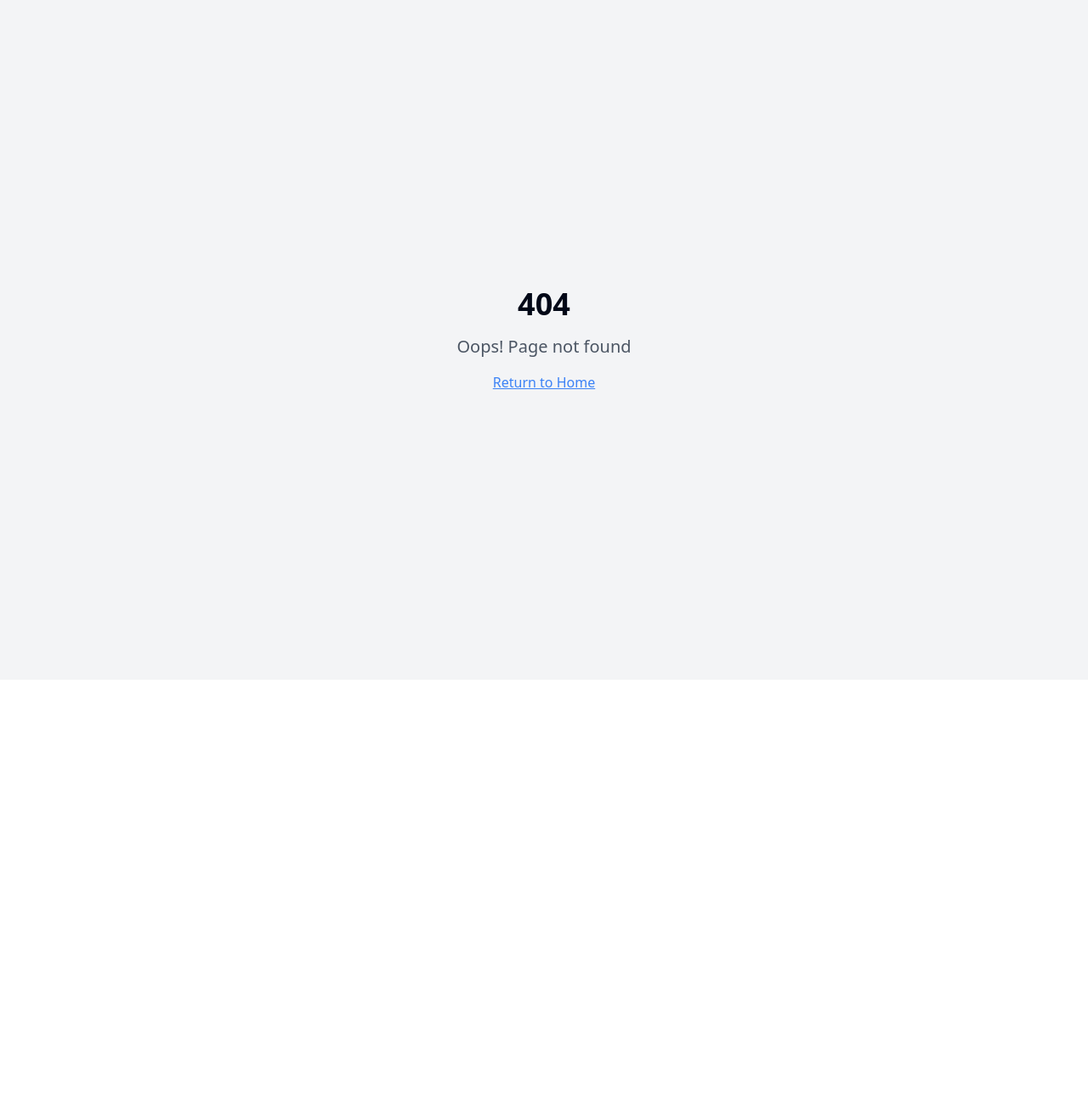
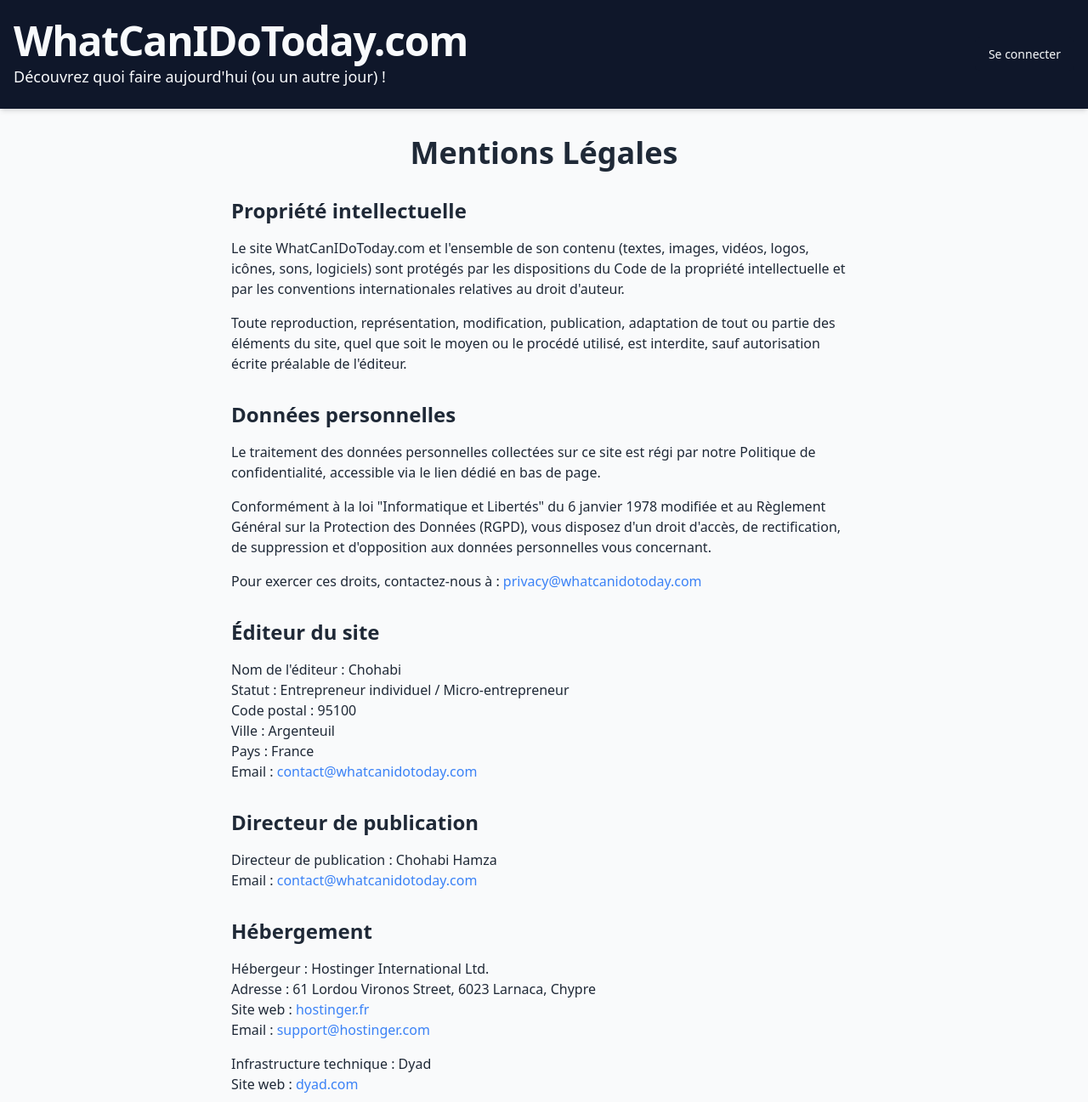
Before and after one commit to HC95100/WhatCanIDoToday, a React (Vite) app: page /mentions-legales in a window 1280 px wide. Before the commit this address had no page. Shown: the top 1297 px of the page at 85% size. Before the commit the page ends 800 px from the top, so only its background shows below. Built offline with nearby package versions, Linux system fonts and the light colour scheme.

Commit message:
[dyad] Suppression de la section support et ajout d'une page mentions légales - wrote 3 file(s)

```diff
--- a/src/App.tsx
+++ b/src/App.tsx
@@ -8,6 +8,7 @@ import NotFound from "./pages/NotFound";
 import Login from "./pages/Login";
 import Dashboard from "./pages/Dashboard";
 import Favorites from "./pages/Favorites";
+import MentionsLegales from "./pages/MentionsLegales"; // Import the new MentionsLegales page
 import { SessionContextProvider } from "./integrations/supabase/auth";
 
 const queryClient = new QueryClient();
@@ -24,6 +25,7 @@ const App = () => (
             <Route path="/login" element={<Login />} />
             <Route path="/dashboard" element={<Dashboard />} />
             <Route path="/favorites" element={<Favorites />} />
+            <Route path="/mentions-legales" element={<MentionsLegales />} /> {/* Add the new route here */}
             {/* ADD ALL CUSTOM ROUTES ABOVE THE CATCH-ALL "*" ROUTE */}
             <Route path="*" element={<NotFound />} />
           </Routes>
--- a/src/components/Footer.tsx
+++ b/src/components/Footer.tsx
@@ -50,7 +50,7 @@ const Footer = () => {
   return (
     <footer className="bg-gray-900 text-white">
       <div className="max-w-7xl mx-auto px-4 py-12">
-        <div className="grid grid-cols-1 md:grid-cols-4 gap-8">
+        <div className="grid grid-cols-1 md:grid-cols-3 gap-8"> {/* Changed to 3 columns */}
           {/* Logo et description */}
           <div className="col-span-1">
             <h3 className="text-xl font-bold mb-4">WhatCanIDoToday.com</h3>
@@ -82,33 +82,6 @@ const Footer = () => {
               <li>
                 <a href="/cookies" className="text-gray-400 hover:text-white transition-colors text-sm">
                   Gestion des cookies
-                </a>
-              </li>
-            </ul>
-          </div>
-
-          {/* Support et aide */}
-          <div>
-            <h4 className="font-semibold mb-4 text-gray-200">Support</h4>
-            <ul className="space-y-2">
-              <li>
-                <a href="/aide" className="text-gray-400 hover:text-white transition-colors text-sm">
-                  Centre d'aide
-                </a>
-              </li>
-              <li>
-                <a href="/contact" className="text-gray-400 hover:text-white transition-colors text-sm">
-                  Nous contacter
-                </a>
-              </li>
-              <li>
-                <a href="/a-propos" className="text-gray-400 hover:text-white transition-colors text-sm">
-                  À propos de nous
-                </a>
-              </li>
-              <li>
-                <a href="/plan-du-site" className="text-gray-400 hover:text-white transition-colors text-sm">
-                  Plan du site
                 </a>
               </li>
             </ul>
--- /dev/null
+++ b/src/pages/MentionsLegales.tsx
@@ -0,0 +1,100 @@
+"use client";
+
+import React from 'react';
+import Header from "@/components/Header";
+import Footer from "@/components/Footer";
+
+const MentionsLegales = () => {
+  return (
+    <div className="min-h-screen flex flex-col bg-gray-50 dark:bg-gray-900 text-gray-800 dark:text-gray-200">
+      <Header />
+      <main className="flex-grow container mx-auto px-4 py-8 max-w-3xl">
+        <h1 className="text-4xl font-bold mb-8 text-center">Mentions Légales</h1>
+
+        <section className="mb-8">
+          <h2 className="text-2xl font-semibold mb-4">Propriété intellectuelle</h2>
+          <p className="mb-4">
+            Le site WhatCanIDoToday.com et l'ensemble de son contenu (textes, images, vidéos, logos, icônes, sons, logiciels) sont protégés par les dispositions du Code de la propriété intellectuelle et par les conventions internationales relatives au droit d'auteur.
+          </p>
+          <p>
+            Toute reproduction, représentation, modification, publication, adaptation de tout ou partie des éléments du site, quel que soit le moyen ou le procédé utilisé, est interdite, sauf autorisation écrite préalable de l'éditeur.
+          </p>
+        </section>
+
+        <section className="mb-8">
+          <h2 className="text-2xl font-semibold mb-4">Données personnelles</h2>
+          <p className="mb-4">
+            Le traitement des données personnelles collectées sur ce site est régi par notre Politique de confidentialité, accessible via le lien dédié en bas de page.
+          </p>
+          <p className="mb-4">
+            Conformément à la loi "Informatique et Libertés" du 6 janvier 1978 modifiée et au Règlement Général sur la Protection des Données (RGPD), vous disposez d'un droit d'accès, de rectification, de suppression et d'opposition aux données personnelles vous concernant.
+          </p>
+          <p>
+            Pour exercer ces droits, contactez-nous à : <a href="mailto:privacy@whatcanidotoday.com" className="text-blue-500 hover:underline">privacy@whatcanidotoday.com</a>
+          </p>
+        </section>
+
+        <section className="mb-8">
+          <h2 className="text-2xl font-semibold mb-4">Éditeur du site</h2>
+          <p>Nom de l'éditeur : Chohabi</p>
+          <p>Statut : Entrepreneur individuel / Micro-entrepreneur</p>
+          <p>Code postal : 95100</p>
+          <p>Ville : Argenteuil</p>
+          <p>Pays : France</p>
+          <p>Email : <a href="mailto:contact@whatcanidotoday.com" className="text-blue-500 hover:underline">contact@whatcanidotoday.com</a></p>
+        </section>
+
+        <section className="mb-8">
+          <h2 className="text-2xl font-semibold mb-4">Directeur de publication</h2>
+          <p>Directeur de publication : Chohabi Hamza</p>
+          <p>Email : <a href="mailto:contact@whatcanidotoday.com" className="text-blue-500 hover:underline">contact@whatcanidotoday.com</a></p>
+        </section>
+
+        <section className="mb-8">
+          <h2 className="text-2xl font-semibold mb-4">Hébergement</h2>
+          <p>Hébergeur : Hostinger International Ltd.</p>
+          <p>Adresse : 61 Lordou Vironos Street, 6023 Larnaca, Chypre</p>
+          <p>Site web : <a href="https://www.hostinger.fr" target="_blank" rel="noopener noreferrer" className="text-blue-500 hover:underline">hostinger.fr</a></p>
+          <p className="mb-4">Email : <a href="mailto:support@hostinger.com" className="text-blue-500 hover:underline">support@hostinger.com</a></p>
+
+          <p>Infrastructure technique : Dyad</p>
+          <p className="mb-4">Site web : <a href="https://www.dyad.com" target="_blank" rel="noopener noreferrer" className="text-blue-500 hover:underline">dyad.com</a></p>
+
+          <p>Base de données : Supabase Inc.</p>
+          <p>Adresse : 970 Toa Payoh North #07-04, Singapore 318992</p>
+          <p>Site web : <a href="https://supabase.com" target="_blank" rel="noopener noreferrer" className="text-blue-500 hover:underline">supabase.com</a></p>
+        </section>
+
+        <section className="mb-8">
+          <h2 className="text-2xl font-semibold mb-4">Limitation de responsabilité</h2>
+          <p className="mb-4">
+            L'éditeur s'efforce de fournir des informations aussi précises que possible sur le site WhatCanIDoToday.com. Toutefois, il ne pourra être tenu responsable des omissions, des inexactitudes et des carences dans la mise à jour, qu'elles soient de son fait ou du fait des tiers partenaires qui lui fournissent ces informations.
+          </p>
+          <p>
+            L'éditeur ne pourra être tenu responsable des dommages directs et indirects causés au matériel de l'utilisateur, lors de l'accès au site, et résultant soit de l'utilisation d'un matériel ne répondant pas aux spécifications indiquées, soit de l'apparition d'un bug ou d'une incompatibilité.
+          </p>
+        </section>
+
+        <section className="mb-8">
+          <h2 className="text-2xl font-semibold mb-4">Droit applicable et juridiction</h2>
+          <p>
+            Les présentes mentions légales sont régies par le droit français. En cas de litige, les tribunaux français seront seuls compétents.
+          </p>
+        </section>
+
+        <section className="mb-8">
+          <h2 className="text-2xl font-semibold mb-4">Contact</h2>
+          <p className="mb-4">
+            Pour toute question relative aux présentes mentions légales, vous pouvez nous contacter :
+          </p>
+          <p>Email : <a href="mailto:contact@whatcanidotoday.com" className="text-blue-500 hover:underline">contact@whatcanidotoday.com</a></p>
+        </section>
+
+        <p className="text-sm text-gray-500 dark:text-gray-400 text-right">Dernière mise à jour : 29 juin 2025</p>
+      </main>
+      <Footer />
+    </div>
+  );
+};
+
+export default MentionsLegales;
```
